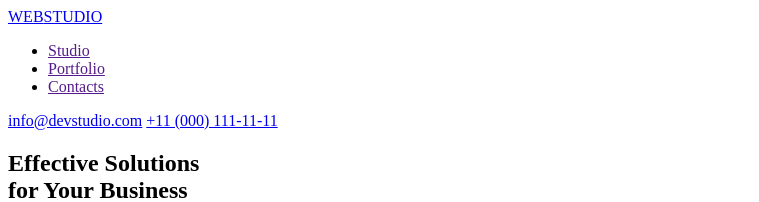
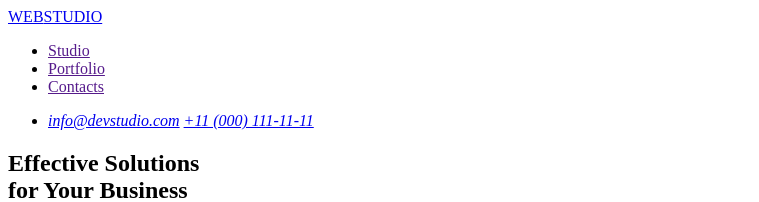
Before and after one commit to Golik07/Tutorial-2, a plain HTML site: page index.html in a window 1280 px wide. Shown: the top 202 px of the page, without its empty margins (0-759 px from the left). Drawn offline with Linux system fonts and the light colour scheme.

Commit message:
Update index.html

```diff
--- a/index.html
+++ b/index.html
@@ -16,8 +16,14 @@
           <li><a href="">Contacts</a></li>
         </ul>
       </nav>
-      <a href="mailto:info@devstudio.com">info@devstudio.com</a>
-      <a href="tel:+110001111111">+11 (000) 111-11-11</a>
+      <ul>
+        <li>
+          <address>
+            <a href="mailto:info@devstudio.com">info@devstudio.com</a>
+            <a href="tel:+110001111111">+11 (000) 111-11-11</a>
+          </address>
+        </li>
+      </ul>
     </header>
     <main>
       <section>
```
